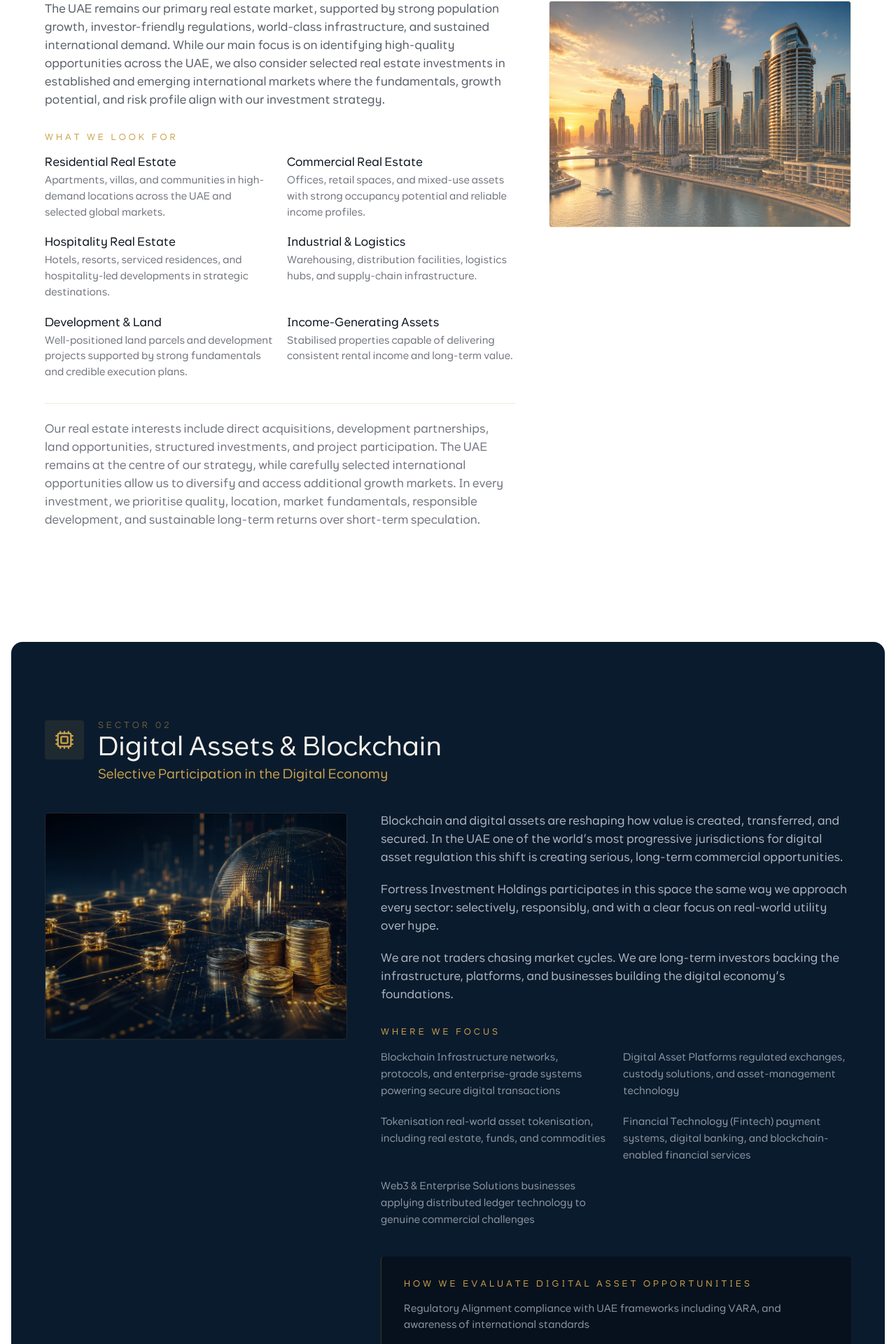
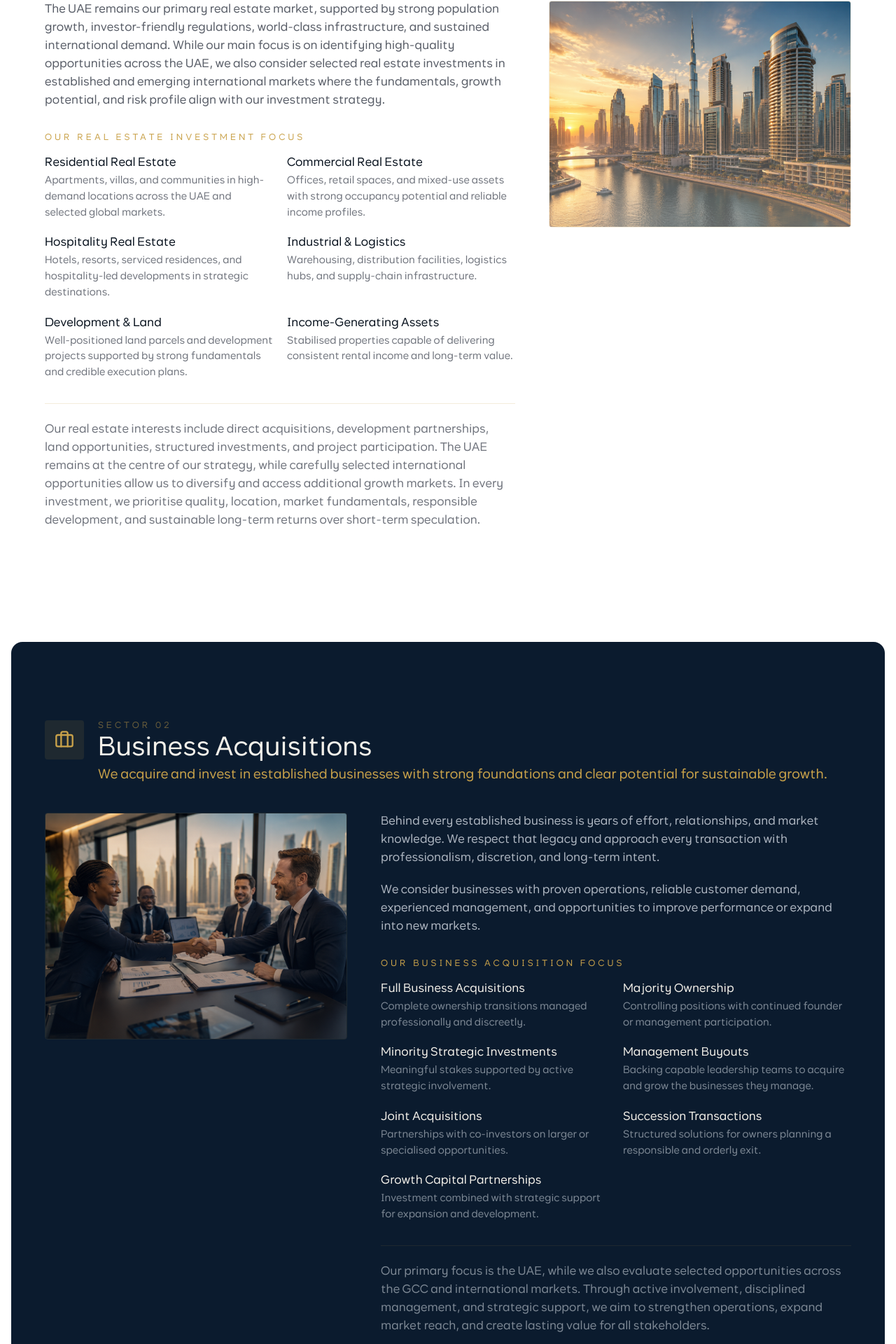
Before and after one commit to nurmandev/Fortress, a Next.js app: page /investment-focus in a window 1280 px wide. Shown: the part 1321-3241 px from the top of the page at 70% size. Built offline with nearby package versions, Linux system fonts and the light colour scheme.

Commit message:
Reformat sector ordering, replace sector section headings, equalize leadership card heights, add hover effects to philosophy and values cards

```diff
--- a/src/app/about/page.tsx
+++ b/src/app/about/page.tsx
@@ -110,7 +110,7 @@ export default function AboutPage() {
             <p className="text-fortress-gold text-sm font-medium tracking-[2px] md:tracking-[4px] uppercase mb-4">Leadership</p>
             <h2 className="text-xl md:text-4xl font-bold text-fortress-ivory">Leadership Built on Vision and Responsibility</h2>
           </div>
-          <div className="grid lg:grid-cols-2 gap-6 md:gap-12 items-start">
+          <div className="grid lg:grid-cols-2 gap-6 md:gap-12">
             <div className="group bg-gradient-to-br from-fortress-navy to-fortress-charcoal border border-fortress-gold/10 p-6 md:p-10 rounded-2xl transition-all duration-500 hover:border-fortress-gold/40 hover:shadow-2xl hover:shadow-fortress-gold/10 hover:-translate-y-1">
               <div className="relative w-full aspect-[4/5] mb-6 overflow-hidden rounded-lg">
                 <Image src="/Azzam-El-Khatib.jpeg" alt="Azzam El-Khatib" fill className="object-cover transition-transform duration-700 group-hover:scale-105" loading="lazy" sizes="(max-width: 768px) 100vw, 50vw" />
@@ -148,7 +148,7 @@ export default function AboutPage() {
           </div>
           <div className="grid grid-cols-1 sm:grid-cols-2 lg:grid-cols-3 xl:grid-cols-4 gap-4 md:gap-6">
             {values.map((v) => (
-              <div key={v.title} className="bg-fortress-navy border border-fortress-gold/10 p-6 md:p-8 hover:border-fortress-gold/30 transition-all duration-300 rounded-2xl">
+              <div key={v.title} className="bg-fortress-navy border border-fortress-gold/10 p-6 md:p-8 hover:border-fortress-gold/30 hover:shadow-xl hover:shadow-fortress-gold/5 hover:-translate-y-1 transition-all duration-300 rounded-2xl">
                 <div className="w-10 h-10 md:w-12 md:h-12 bg-fortress-gold/10 flex items-center justify-center mb-4 md:mb-5 rounded-sm">
                   <v.icon className="w-5 h-5 md:w-6 md:h-6 text-fortress-gold" />
                 </div>
@@ -172,7 +172,7 @@ export default function AboutPage() {
           </div>
           <div className="grid sm:grid-cols-2 gap-3 md:gap-4 max-w-4xl mx-auto">
             {philosophyPoints.map((point, i) => (
-              <div key={i} className="p-4 md:p-5 bg-fortress-deep border border-fortress-gold/10 rounded-sm">
+              <div key={i} className="p-4 md:p-5 bg-fortress-deep border border-fortress-gold/10 rounded-sm transition-all duration-300 hover:border-fortress-gold/30 hover:shadow-lg hover:shadow-fortress-gold/5 hover:-translate-y-0.5">
                 <p className="text-fortress-silver text-xs md:text-sm leading-relaxed">{point}</p>
               </div>
             ))}
--- a/src/app/investment-focus/page.tsx
+++ b/src/app/investment-focus/page.tsx
@@ -47,31 +47,6 @@ const sectors = [
       "Our real estate interests include direct acquisitions, development partnerships, land opportunities, structured investments, and project participation. The UAE remains at the centre of our strategy, while carefully selected international opportunities allow us to diversify and access additional growth markets. In every investment, we prioritise quality, location, market fundamentals, responsible development, and sustainable long-term returns over short-term speculation.",
   },
   {
-    id: "digital-assets",
-    icon: Cpu,
-    title: "Digital Assets & Blockchain",
-    subtitle: "Selective Participation in the Digital Economy",
-    image: "/2.png",
-    body: "Blockchain and digital assets are reshaping how value is created, transferred, and secured. In the UAE  one of the world's most progressive jurisdictions for digital asset regulation  this shift is creating serious, long-term commercial opportunities.\n\nFortress Investment Holdings participates in this space the same way we approach every sector: selectively, responsibly, and with a clear focus on real-world utility over hype.\n\nWe are not traders chasing market cycles. We are long-term investors backing the infrastructure, platforms, and businesses building the digital economy's foundations.",
-    items: [
-      "Blockchain Infrastructure  networks, protocols, and enterprise-grade systems powering secure digital transactions",
-      "Digital Asset Platforms  regulated exchanges, custody solutions, and asset-management technology",
-      "Tokenisation  real-world asset tokenisation, including real estate, funds, and commodities",
-      "Financial Technology (Fintech)  payment systems, digital banking, and blockchain-enabled financial services",
-      "Web3 & Enterprise Solutions  businesses applying distributed ledger technology to genuine commercial challenges",
-    ],
-    subheading: "How We Evaluate Digital Asset Opportunities",
-    subitems: [
-      "Regulatory Alignment  compliance with UAE frameworks including VARA, and awareness of international standards",
-      "Genuine Utility  technology that solves a real market problem, not a speculative narrative",
-      "Security & Custody  robust cybersecurity, transparent custody arrangements, responsible governance",
-      "Commercial Viability  a clear revenue model, credible leadership, and a realistic path to scale",
-      "Long-Term Relevance  businesses positioned to perform beyond short-term market sentiment",
-    ],
-    disclaimer:
-      "Fortress Investment Holdings does not promote short-term speculation or guarantee returns from digital assets.",
-  },
-  {
     id: "business-acquisitions",
     icon: Briefcase,
     title: "Business Acquisitions",
@@ -109,6 +84,26 @@ const sectors = [
       "Our objective is straightforward: build value alongside founders, management teams, and shareholders  not at their expense.",
   },
   {
+    id: "ai-technology",
+    icon: Wifi,
+    title: "AI & Emerging Technology",
+    subtitle: "Investing in the Future of Intelligent Innovation",
+    image: "/6.png",
+    body: "We invest in artificial intelligence and emerging technology companies that have the potential to transform industries, improve efficiency, and create scalable commercial value.\n\nOur focus is on practical, high-growth technologies that solve real business problems, support digital transformation, and create long-term value across the UAE, GCC, and global markets.",
+    items: [
+      { heading: "Artificial Intelligence", desc: "AI platforms, automation systems, machine learning solutions, and intelligent tools with clear commercial use." },
+      { heading: "Business Automation", desc: "Technologies that improve productivity, reduce operational costs, and enhance business performance." },
+      { heading: "Software & SaaS Platforms", desc: "Scalable software businesses with recurring revenue models and strong market demand." },
+      { heading: "FinTech", desc: "Digital payment solutions, lending platforms, financial infrastructure, and technology improving access to financial services." },
+      { heading: "PropTech", desc: "Real estate technology supporting smarter property investment, sales, leasing, management, and market intelligence." },
+      { heading: "Cybersecurity", desc: "Solutions that protect businesses, data, digital infrastructure, and online transactions." },
+      { heading: "Data Analytics", desc: "Platforms that turn data into insights, helping businesses make faster and better decisions." },
+      { heading: "Digital Commerce", desc: "E-commerce, marketplace platforms, and technology-driven retail businesses with growth potential." },
+    ],
+    closing:
+      "We invest in technology with purpose — businesses that combine innovation, strong execution, market demand, and a clear path to long-term commercial growth.",
+  },
+  {
     id: "hospitality",
     icon: UtensilsCrossed,
     title: "Hospitality",
@@ -128,24 +123,29 @@ const sectors = [
       "We focus on hospitality concepts with strong market positioning, professional operations, and the ability to deliver consistent customer value across the UAE, with potential for GCC and global expansion.",
   },
   {
-    id: "ai-technology",
-    icon: Wifi,
-    title: "AI & Emerging Technology",
-    subtitle: "Investing in the Future of Intelligent Innovation",
-    image: "/6.png",
-    body: "We invest in artificial intelligence and emerging technology companies that have the potential to transform industries, improve efficiency, and create scalable commercial value.\n\nOur focus is on practical, high-growth technologies that solve real business problems, support digital transformation, and create long-term value across the UAE, GCC, and global markets.",
+    id: "digital-assets",
+    icon: Cpu,
+    title: "Digital Assets & Blockchain",
+    subtitle: "Selective Participation in the Digital Economy",
+    image: "/2.png",
+    body: "Blockchain and digital assets are reshaping how value is created, transferred, and secured. In the UAE  one of the world's most progressive jurisdictions for digital asset regulation  this shift is creating serious, long-term commercial opportunities.\n\nFortress Investment Holdings participates in this space the same way we approach every sector: selectively, responsibly, and with a clear focus on real-world utility over hype.\n\nWe are not traders chasing market cycles. We are long-term investors backing the infrastructure, platforms, and businesses building the digital economy's foundations.",
     items: [
-      { heading: "Artificial Intelligence", desc: "AI platforms, automation systems, machine learning solutions, and intelligent tools with clear commercial use." },
-      { heading: "Business Automation", desc: "Technologies that improve productivity, reduce operational costs, and enhance business performance." },
-      { heading: "Software & SaaS Platforms", desc: "Scalable software businesses with recurring revenue models and strong market demand." },
-      { heading: "FinTech", desc: "Digital payment solutions, lending platforms, financial infrastructure, and technology improving access to financial services." },
-      { heading: "PropTech", desc: "Real estate technology supporting smarter property investment, sales, leasing, management, and market intelligence." },
-      { heading: "Cybersecurity", desc: "Solutions that protect businesses, data, digital infrastructure, and online transactions." },
-      { heading: "Data Analytics", desc: "Platforms that turn data into insights, helping businesses make faster and better decisions." },
-      { heading: "Digital Commerce", desc: "E-commerce, marketplace platforms, and technology-driven retail businesses with growth potential." },
+      "Blockchain Infrastructure  networks, protocols, and enterprise-grade systems powering secure digital transactions",
+      "Digital Asset Platforms  regulated exchanges, custody solutions, and asset-management technology",
+      "Tokenisation  real-world asset tokenisation, including real estate, funds, and commodities",
+      "Financial Technology (Fintech)  payment systems, digital banking, and blockchain-enabled financial services",
+      "Web3 & Enterprise Solutions  businesses applying distributed ledger technology to genuine commercial challenges",
     ],
-    closing:
-      "We invest in technology with purpose — businesses that combine innovation, strong execution, market demand, and a clear path to long-term commercial growth.",
+    subheading: "How We Evaluate Digital Asset Opportunities",
+    subitems: [
+      "Regulatory Alignment  compliance with UAE frameworks including VARA, and awareness of international standards",
+      "Genuine Utility  technology that solves a real market problem, not a speculative narrative",
+      "Security & Custody  robust cybersecurity, transparent custody arrangements, responsible governance",
+      "Commercial Viability  a clear revenue model, credible leadership, and a realistic path to scale",
+      "Long-Term Relevance  businesses positioned to perform beyond short-term market sentiment",
+    ],
+    disclaimer:
+      "Fortress Investment Holdings does not promote short-term speculation or guarantee returns from digital assets.",
   },
   {
     id: "energy-commodities",
@@ -325,11 +325,17 @@ export default function InvestmentFocusPage() {
                 {/* Investment areas list */}
                 <div className="mt-6 md:mt-8">
                   <p className="text-fortress-gold text-[10px] md:text-xs tracking-[3px] md:tracking-[4px] uppercase font-semibold mb-3 md:mb-4">
-                    {sector.title === "Digital Assets & Blockchain"
-                      ? "Where We Focus"
-                      : sector.title === "AI & Emerging Technology" || sector.title === "Luxury Assets"
-                      ? "What We Invest In"
-                      : "What We Look For"}
+                    {{
+                      "Real Estate": "OUR REAL ESTATE INVESTMENT FOCUS",
+                      "Business Acquisitions": "OUR BUSINESS ACQUISITION FOCUS",
+                      "Private Equity": "OUR PRIVATE EQUITY INVESTMENT FOCUS",
+                      "AI & Emerging Technology": "OUR AI & EMERGING TECHNOLOGY INVESTMENT FOCUS",
+                      "Hospitality": "OUR HOSPITALITY INVESTMENT FOCUS",
+                      "Digital Assets & Blockchain": "OUR DIGITAL ASSET INVESTMENT FOCUS",
+                      "Energy & Physical Commodities": "OUR ENERGY & PHYSICAL COMMODITIES INVESTMENT FOCUS",
+                      "Luxury Assets": "OUR LUXURY ASSET INVESTMENT FOCUS",
+                      "Strategic Partnerships": "OUR STRATEGIC PARTNERSHIP FOCUS"
+                    }[sector.title]}
                   </p>
                   <ul className="grid grid-cols-1 md:grid-cols-2 gap-4 md:gap-5">
                     {sector.items.map((item, i) => (
--- a/src/components/WhatWeDo.tsx
+++ b/src/components/WhatWeDo.tsx
@@ -21,11 +21,11 @@ gsap.registerPlugin(ScrollTrigger);
 
 const sectors = [
   { icon: Building2, title: "Real Estate", href: "/investment-focus#real-estate" },
-  { icon: Cpu, title: "Digital Assets & Blockchain", href: "/investment-focus#digital-assets" },
   { icon: Briefcase, title: "Business Acquisitions", href: "/investment-focus#business-acquisitions" },
   { icon: TrendingUp, title: "Private Equity", href: "/investment-focus#private-equity" },
+  { icon: Wifi, title: "AI & Emerging Technology", href: "/investment-focus#ai-technology" },
   { icon: UtensilsCrossed, title: "Hospitality", href: "/investment-focus#hospitality" },
-  { icon: Wifi, title: "AI & Technology", href: "/investment-focus#ai-technology" },
+  { icon: Cpu, title: "Digital Assets & Blockchain", href: "/investment-focus#digital-assets" },
   { icon: Truck, title: "Energy & Physical Commodities", href: "/investment-focus#energy-commodities" },
   { icon: Gem, title: "Luxury Assets", href: "/investment-focus#luxury-assets" },
   { icon: Handshake, title: "Strategic Partnerships", href: "/investment-focus#strategic-partnerships" },
```
